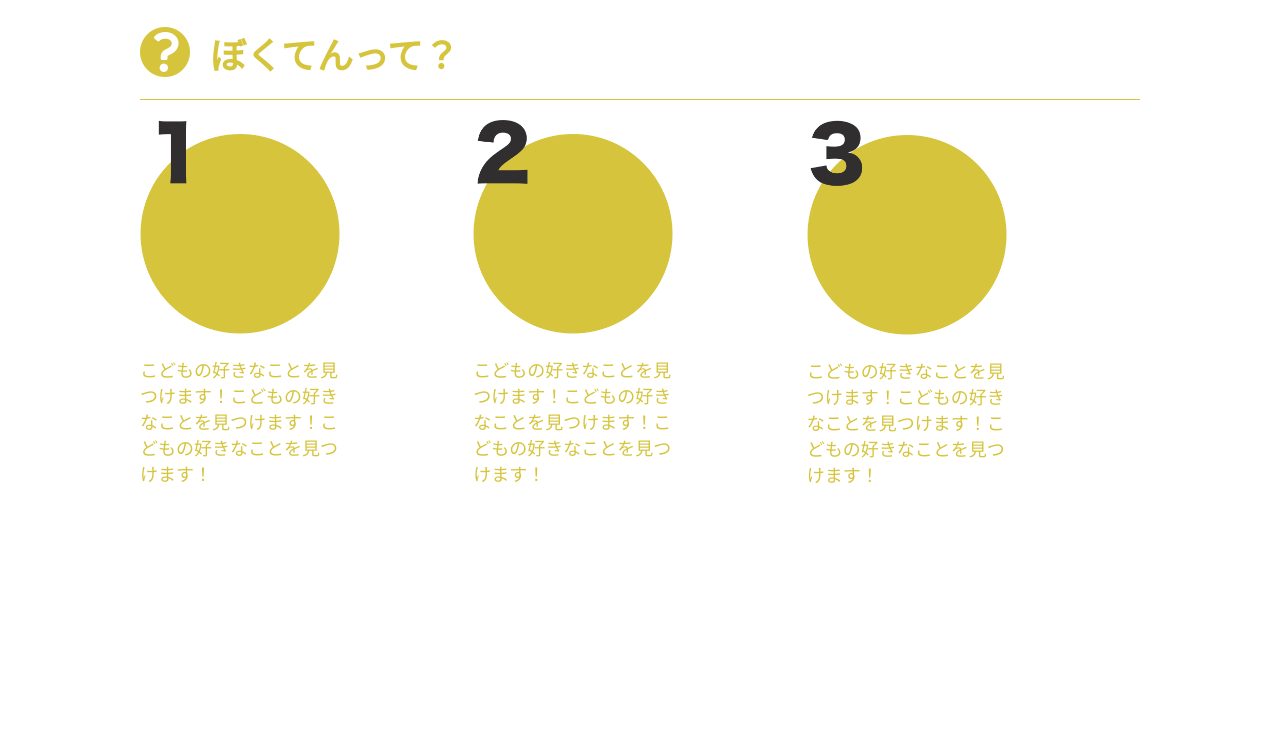
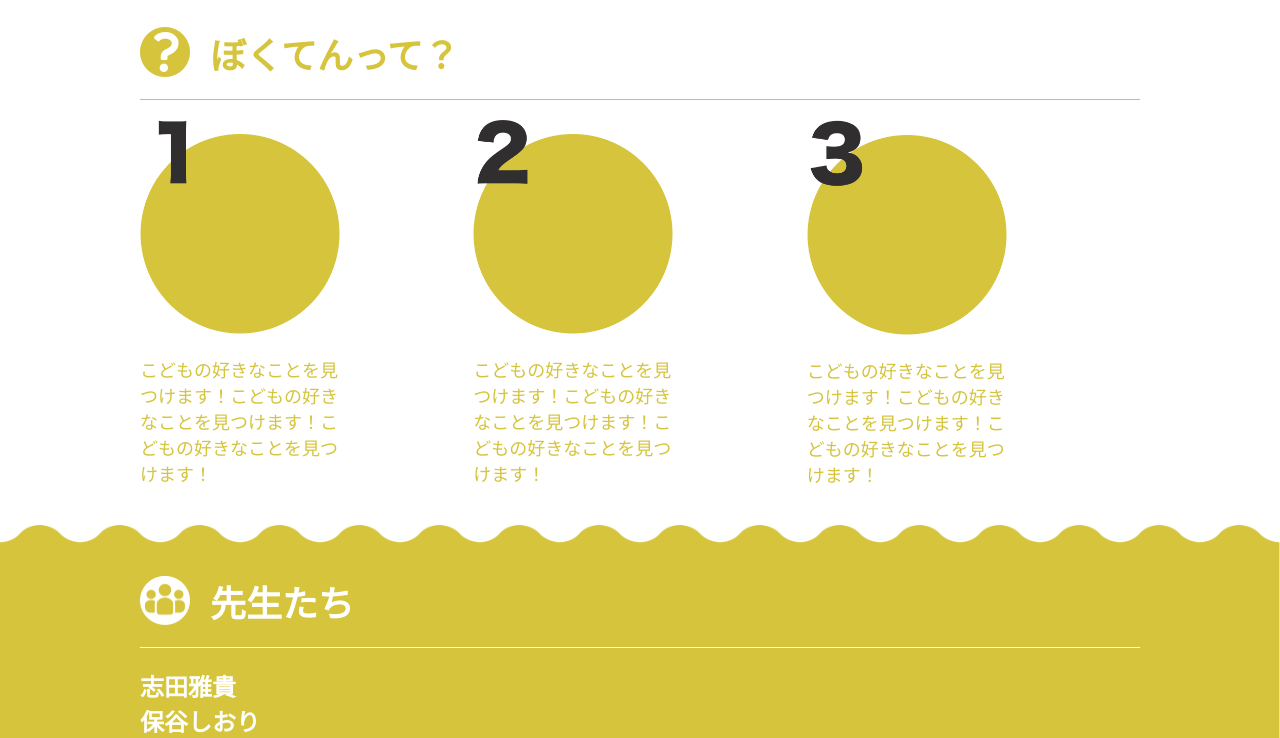
Before and after one commit to shiori-yasutani/bokurahatensai, a plain HTML site: page index.html in a window 1280 px wide. Shown: the part 2600-3338 px from the top of the page. Before the commit the page ends 3105 px from the top, so only its background shows below. Drawn offline with Linux system fonts and the light colour scheme; files whose address does not match are found by name.

Commit message:
memberを編集しました（完成はしてないですがとりあえず）

```diff
--- a/index.html
+++ b/index.html
@@ -141,5 +141,20 @@
           </div>
         </div>
       </div>
+
+      <!--member-->
+      <div class="member">
+        <div class="contenttitle">
+          <div class="flex">
+            <img src="./images/icon_member.png" alt="">
+            <p>先生たち</p>
+          </div>
+        </div>
+        <div class="member_detail">
+          <a href="https://www.wantedly.com/users/24663331#_=_" target="_blank">志田雅貴</a>
+          <br>
+          <a href="https://www.wantedly.com/user/profile/edit" target="_blank">保谷しおり</a>
+        </div>
+      </div>
     </body>
 </html>
--- a/stylesheet.css
+++ b/stylesheet.css
@@ -243,6 +243,10 @@ body .gallery .contenttitle .flex{
   flex: 1;
 }
 
+.about{
+  margin-bottom: 50px;
+}
+
 .about .about_description{
   display: flex;
   width: 1000px;
@@ -264,7 +268,7 @@ body .gallery .contenttitle .flex{
   font-size: 18px;
 }
 
-body .about .contenttitle .flex{
+.about .contenttitle .flex{
   border-bottom:#d5c43c solid 1px;
   margin-bottom: 50px;
   margin-top: 60px;
@@ -280,3 +284,39 @@ body .about .contenttitle .flex{
   height: 50px;
   margin-right:20px;
 }
+
+.member {
+  width: 100%;
+  height: 100%;
+  margin: 0 auto;
+  background-image: url("./images/bg_member.png");
+  background-size: cover;
+}
+
+.member .contenttitle img{
+  width: 50px;
+  height: 50px;
+  margin-right:20px;
+}
+
+.member .contenttitle p{
+  color: white;
+}
+
+.member .contenttitle .flex{
+  padding-top:50px;
+  border-bottom: white solid 1px;
+  margin-bottom: 50px;
+}
+
+.member a{
+  color: white;
+  font-weight: bold;
+  font-size: 24px;
+  text-decoration: none;
+}
+
+.member .member_detail{
+  width: 1000px;
+  margin: 0 auto;
+}
```
